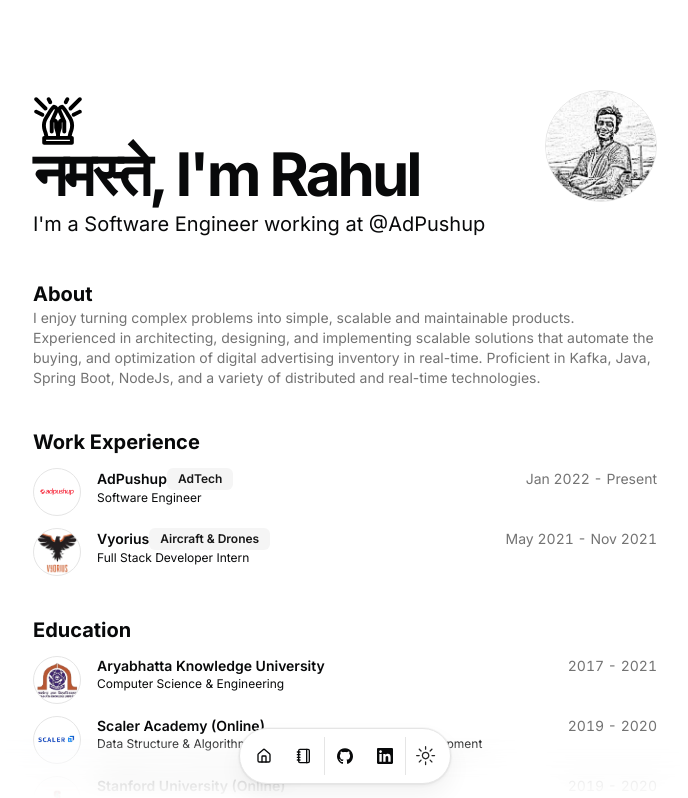
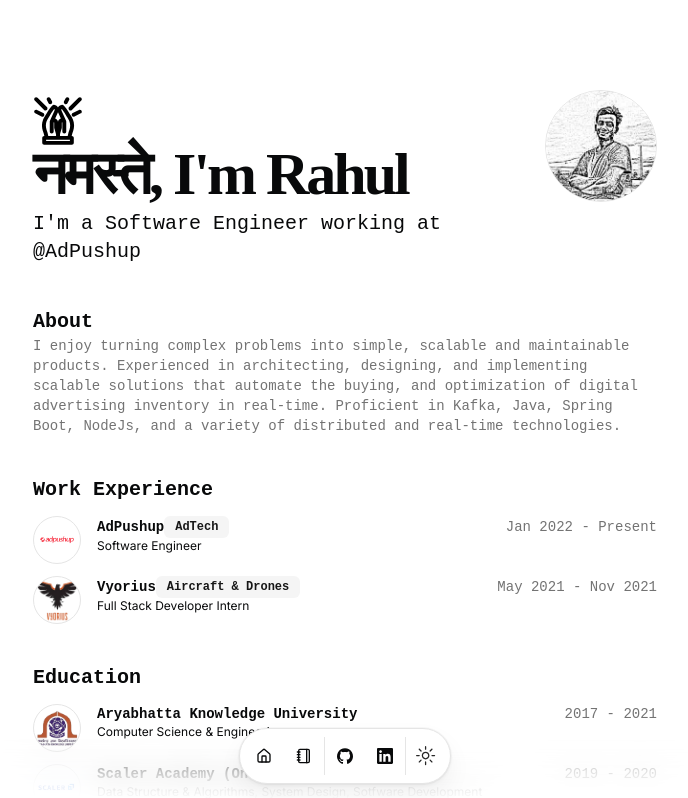
Before and after one commit to ats1999/ats1999.github.io, a Next.js app in the folder portfolio/: page / in a window 1280 px wide. Shown: the top 798 px of the page, without its empty margins (295-983 px from the left). Built offline with nearby package versions, Linux system fonts and the light colour scheme.

Commit message:
added styling

```diff
--- a/portfolio/next.config.mjs
+++ b/portfolio/next.config.mjs
@@ -2,6 +2,7 @@
 const nextConfig = {
   reactStrictMode: true,
   output: "export",
+  images: { unoptimized: true },
 };
 
 export default nextConfig;
--- a/portfolio/src/app/globals.css
+++ b/portfolio/src/app/globals.css
@@ -80,11 +80,11 @@
 }
 
 pre {
-    @apply !px-0 rounded-lg overflow-x-auto py-4
+  @apply !px-0 rounded-lg overflow-x-auto py-4;
 }
 
 pre [data-line] {
-    @apply px-4
+  @apply px-4;
 }
 
 code {
@@ -142,3 +142,11 @@
 code[data-line-numbers-max-digits="3"] > [data-line]::before {
   width: 3rem;
 }
+
+* {
+  font-family: monospace;
+}
+
+.greet span {
+  font-family: cursive;
+}
--- a/portfolio/src/app/page.tsx
+++ b/portfolio/src/app/page.tsx
@@ -35,18 +35,26 @@
               <div>
                 <PrayIcon />
               </div>
+              <div className="greet">
                 <BlurFadeText
                   delay={BLUR_FADE_DELAY}
                   className="text-3xl font-bold tracking-tighter sm:text-5xl xl:text-6xl/none"
                   yOffset={8}
                   text={`नमस्ते, I'm ${DATA.name.split(" ")[0]} `}
                 />
+              </div>
 
+              <div
+                style={{
+                  fontFamily: "monospace",
+                }}
+              >
                 <BlurFadeText
                   className="max-w-[600px] md:text-xl"
                   delay={BLUR_FADE_DELAY}
                   text={DATA.description}
                 />
+              </div>
             </div>
             <BlurFade delay={BLUR_FADE_DELAY}>
               <Avatar className="size-28 border">
```
Lines whose indentation alone changed are shown as unchanged.
